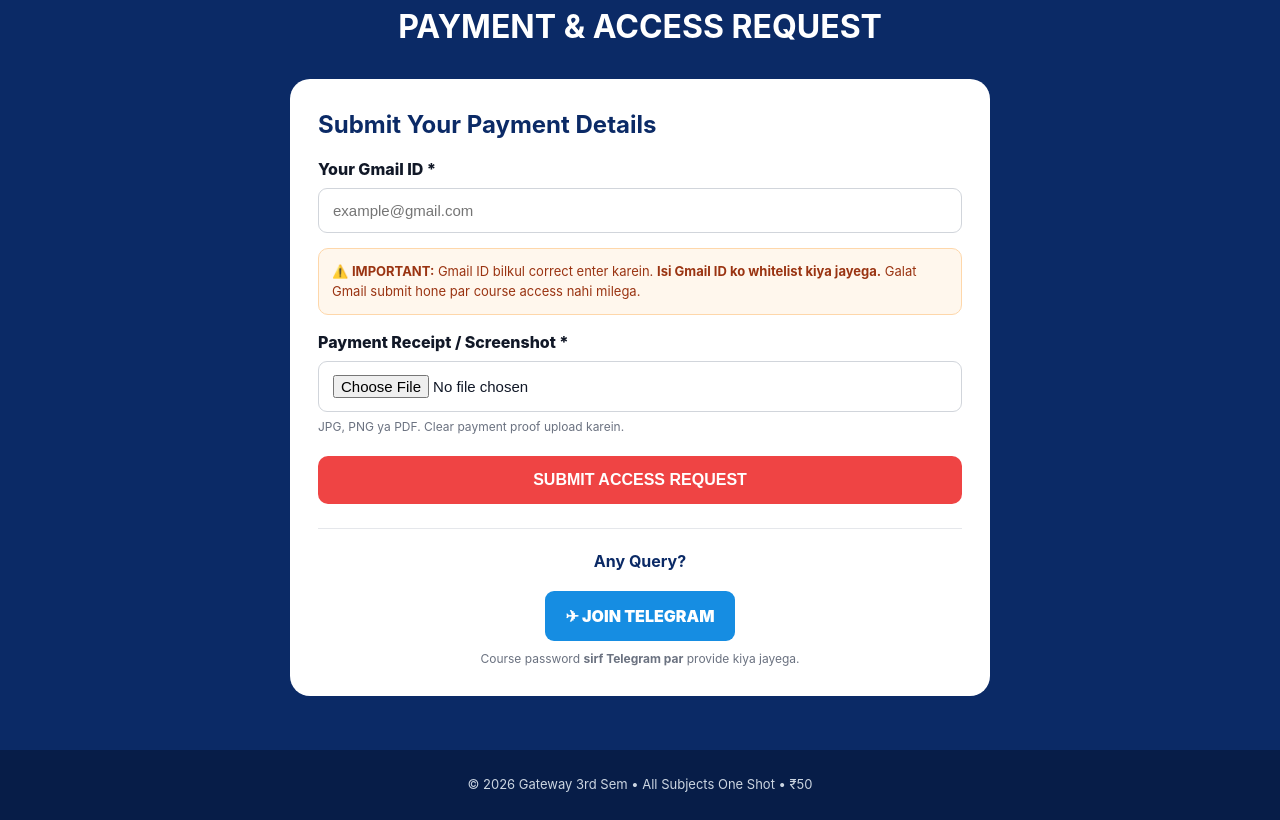
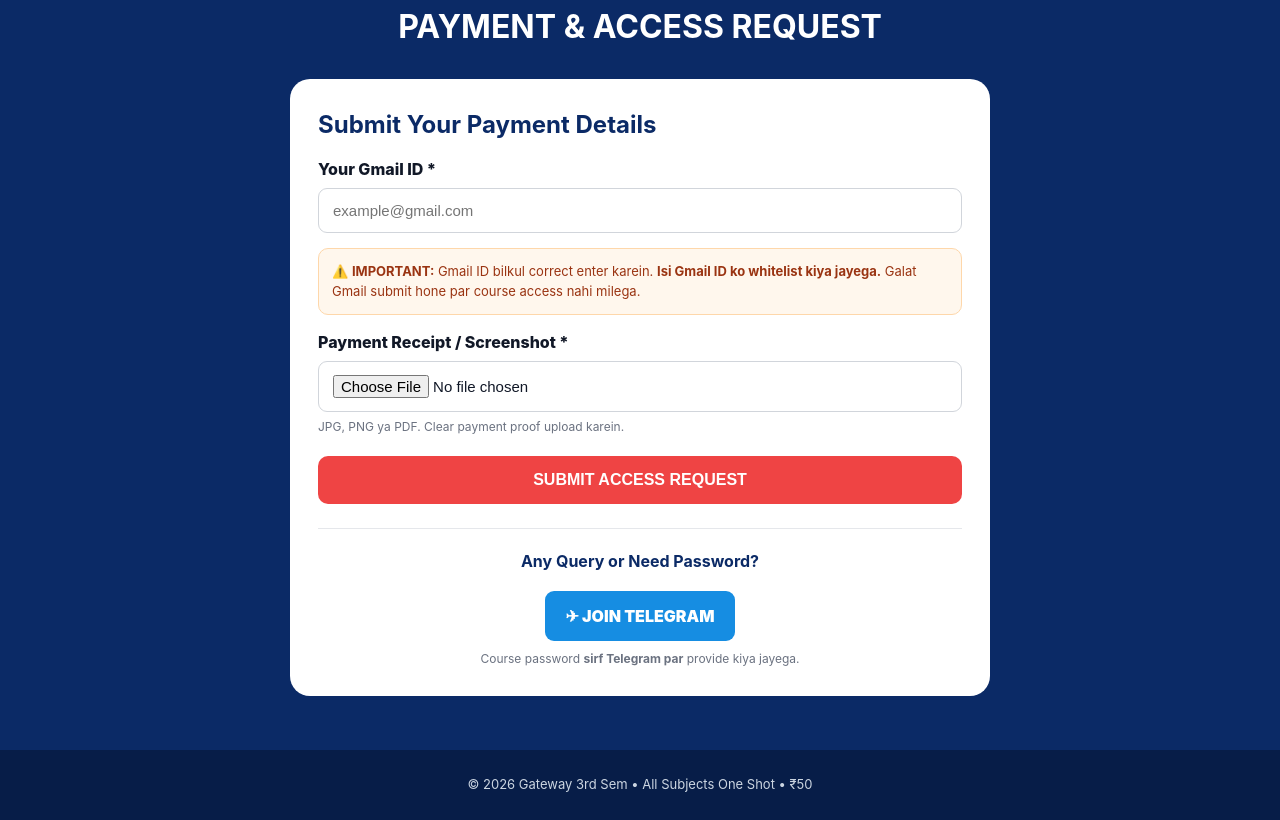
Before and after one commit to shiv4myadav01-create/gateway-3rd-sem, a plain HTML site: page index.html in a window 1280 px wide. Shown: the part 1858-2678 px from the top of the page. Drawn offline with Linux system fonts and the light colour scheme.

Commit message:
Update index.html

```diff
--- a/index.html
+++ b/index.html
@@ -171,7 +171,7 @@ footer{background:#071d48;color:#cbd5e1;text-align:center;padding:25px;font-size
       <button class="submit" type="button" onclick="submitRequest()">SUBMIT ACCESS REQUEST</button>
       <div id="success" class="success"></div>
 <div style="text-align:center;margin-top:24px;padding-top:20px;border-top:1px solid #e5e7eb">
-        <b style="color:#0b2a66">Any Query?</b><br>
+        <b style="color:#0b2a66">Any Query or Need Password?</b><br>
         <a class="telegram" href="https://t.me/" target="_blank">✈ JOIN TELEGRAM</a>
         <p style="font-size:12px;color:#6b7280;margin-top:9px">Course password <b>sirf Telegram par</b> provide kiya jayega.</p>
       </div>
```
